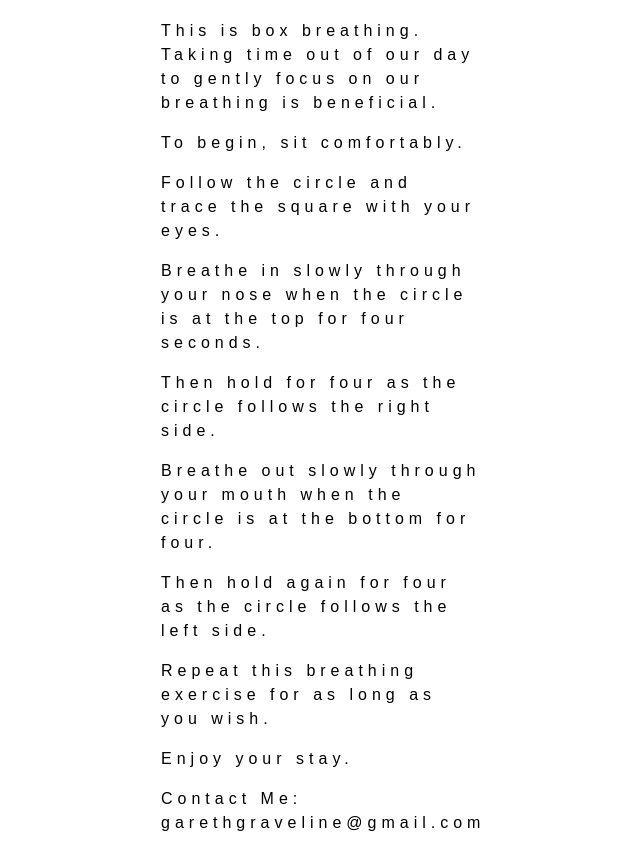
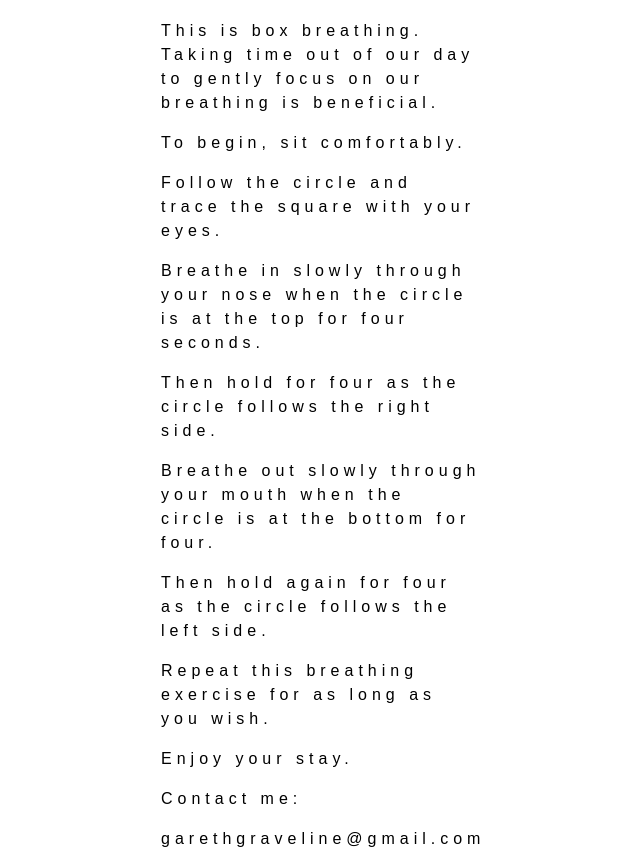
Before and after one commit to GarethGravelinePleau/BoxBreathingApp, a plain HTML site: page index.html in a window 1280 px wide. Shown: the part 448-1299 px from the top of the page, without its empty margins (327-967 px from the left). Drawn offline with Linux system fonts and the light colour scheme.

Commit message:
ready to deploy

```diff
--- a/index.html
+++ b/index.html
@@ -13,7 +13,7 @@
     <div id="box" style="outline: 3px solid black; width:30vh; height: 30vh; opacity: 0.5">
         <div id="motion"></div>
     </div>
-    <div style="width:40vh; height: 40vh; letter-spacing: 5px; line-height: 1.5;"><p>This is box breathing. Taking time out of our day to gently focus on our breathing is beneficial.</p><p>To begin, sit comfortably.</p><p> Follow the circle and trace the square with your eyes.</p><p>Breathe in slowly through your nose when the circle is at the top for four seconds.</p><p>Then hold for four as the circle follows the right side.</p><p>Breathe out slowly through your mouth when the circle is at the bottom for four.</p><p>Then hold again for four as the circle follows the left side.</p><p>Repeat this breathing exercise for as long as you wish.</p> <p>Enjoy your stay.</p><p>Contact Me: garethgraveline@gmail.com</p>  </div>
+    <div style="width:40vh; height: 40vh; letter-spacing: 5px; line-height: 1.5;"><p>This is box breathing. Taking time out of our day to gently focus on our breathing is beneficial.</p><p>To begin, sit comfortably.</p><p> Follow the circle and trace the square with your eyes.</p><p>Breathe in slowly through your nose when the circle is at the top for four seconds.</p><p>Then hold for four as the circle follows the right side.</p><p>Breathe out slowly through your mouth when the circle is at the bottom for four.</p><p>Then hold again for four as the circle follows the left side.</p><p>Repeat this breathing exercise for as long as you wish.</p> <p>Enjoy your stay.</p><p>Contact me:</p><p>garethgraveline@gmail.com</p>  </div>
     </section>
 
 </body>
```
